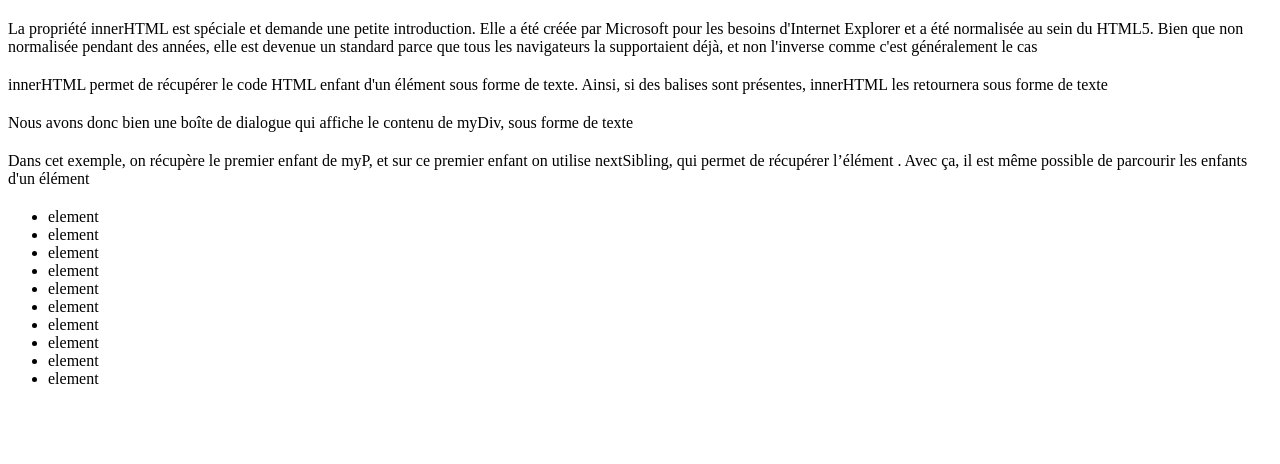
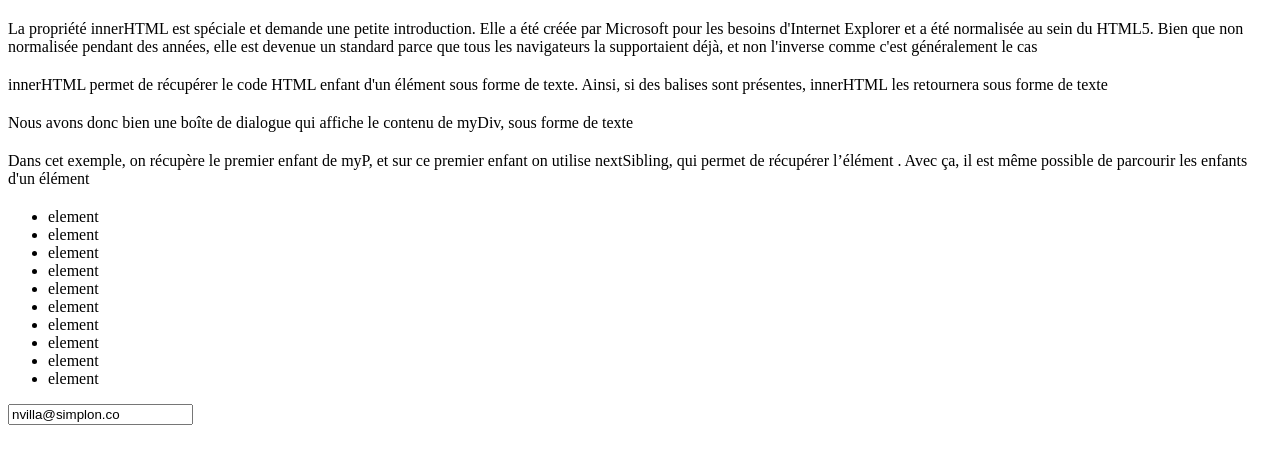
Before and after one commit to Boyquotes/jsDOM, a plain HTML site: page index.html in a window 1280 px wide. Drawn offline with Linux system fonts and the light colour scheme.

Commit message:
Ajout de l'input

```diff
--- a/index.html
+++ b/index.html
@@ -36,6 +36,8 @@ Dans cet exemple, on récupère le premier enfant de myP, et sur ce premier enfa
 	<li>element</li>
 </ul>
 
+<input type="text" id="mail" value="nvilla@simplon.co" />
+
 <script src="assets/js/script.js"></script>
 
 </body>
```
